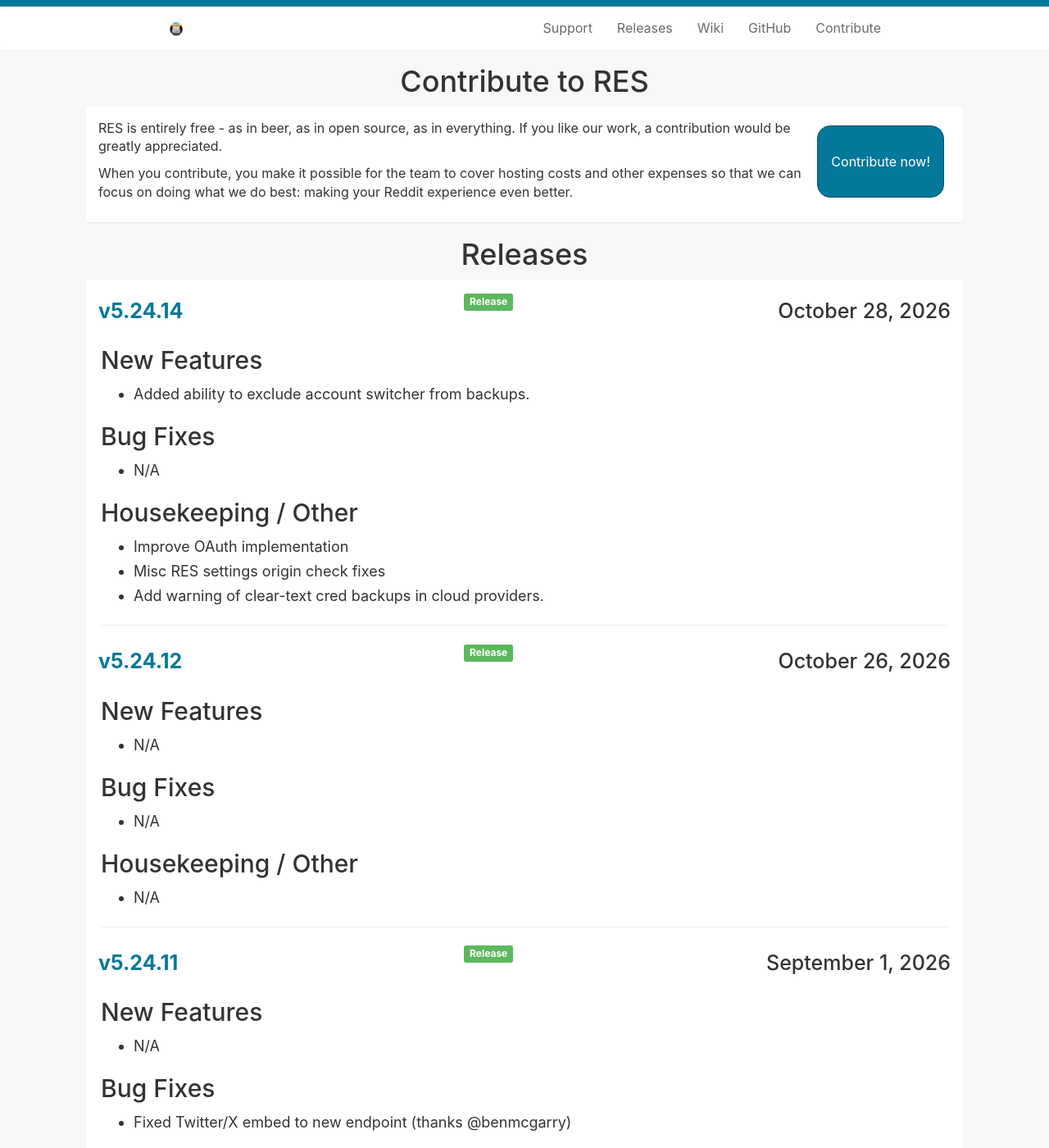
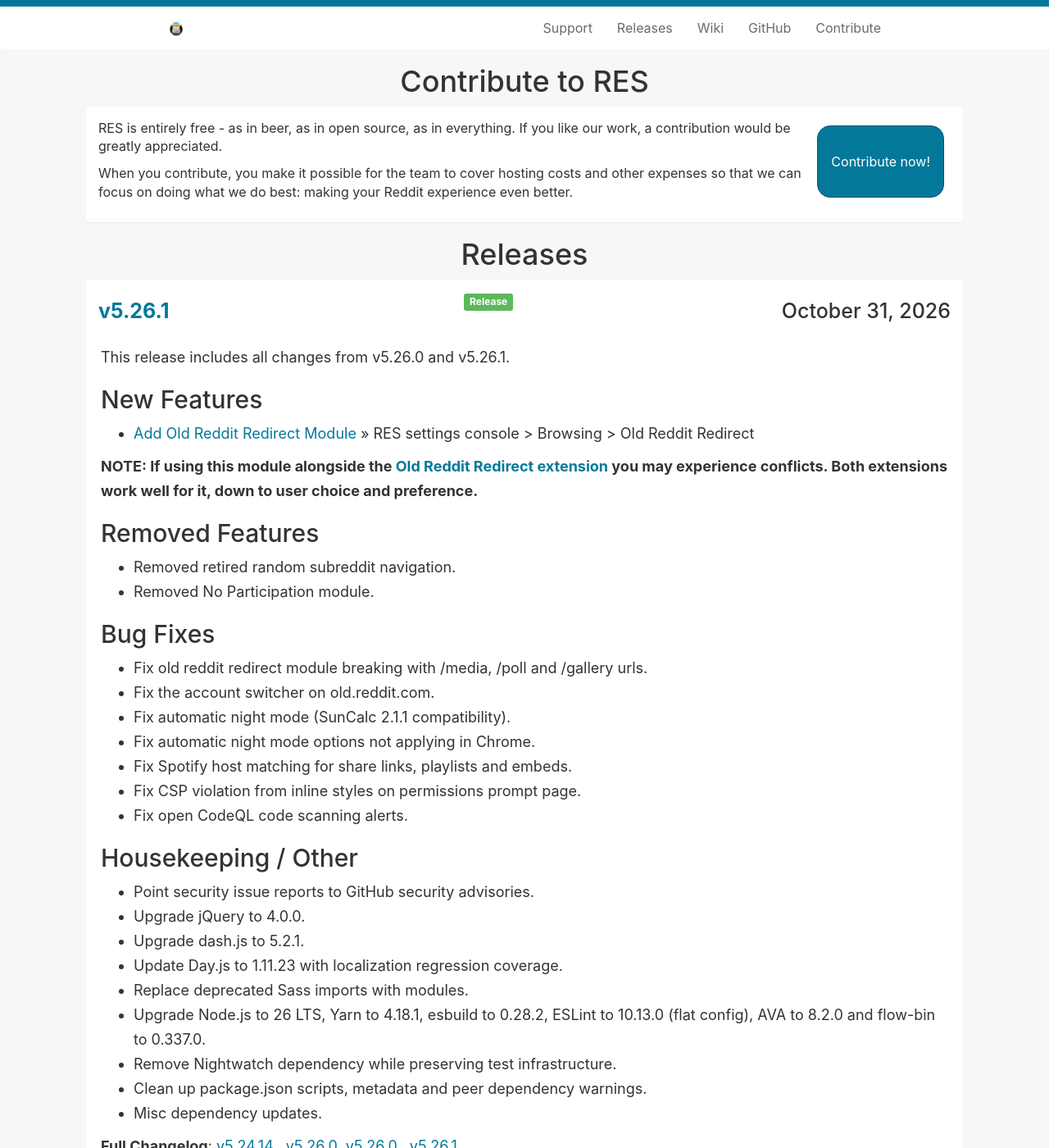
Before and after one commit to Reddit-Enhancement-Suite/Reddit-Enhancement-Suite.github.io, a Jekyll site: the page built from releases.html, in a window 1280 px wide and 1400 px high. Shown: the whole window at 82% size. Built offline with Jekyll 4.4.1, drawn with Linux system fonts in a browser that asks for light colours; some of the changed text lies outside the part shown.

Commit message:
Add v5.26.1 release notes and update versions
Co-authored-by: Copilot <223556219+Copilot@users.noreply.github.com>

```diff
--- a/_config.yml
+++ b/_config.yml
@@ -7,5 +7,5 @@ google_analytics: UA-17650786-1
 permalink: pretty
 
 # Versions
-chrome_version: v5.24.14
-firefox_version: v5.24.14
+chrome_version: v5.26.1
+firefox_version: v5.26.1
--- /dev/null
+++ b/_posts/2026-10-31-5261.md
@@ -0,0 +1,44 @@
+---
+layout: releases
+title:  v5.26.1
+permalink: releases/5.26.1
+tags:
+- Release
+---
+
+This release includes all changes from v5.26.0 and v5.26.1.
+
+### New Features
+
+- [Add Old Reddit Redirect Module](https://old.reddit.com/r/Enhancement/#res:settings/oldRedditRedirect) >> RES settings console > Browsing > Old Reddit Redirect
+
+**NOTE: If using this module alongside the [Old Reddit Redirect extension](https://github.com/tom-james-watson/old-reddit-redirect) you may experience conflicts. Both extensions work well for it, down to user choice and preference.**
+
+### Removed Features
+
+- Removed retired random subreddit navigation.
+- Removed No Participation module.
+
+### Bug Fixes
+
+- Fix old reddit redirect module breaking with /media, /poll and /gallery urls.
+- Fix the account switcher on old.reddit.com.
+- Fix automatic night mode (SunCalc 2.1.1 compatibility).
+- Fix automatic night mode options not applying in Chrome.
+- Fix Spotify host matching for share links, playlists and embeds.
+- Fix CSP violation from inline styles on permissions prompt page.
+- Fix open CodeQL code scanning alerts.
+
+### Housekeeping / Other
+
+- Point security issue reports to GitHub security advisories.
+- Upgrade jQuery to 4.0.0.
+- Upgrade dash.js to 5.2.1.
+- Update Day.js to 1.11.23 with localization regression coverage.
+- Replace deprecated Sass imports with modules.
+- Upgrade Node.js to 26 LTS, Yarn to 4.18.1, esbuild to 0.28.2, ESLint to 10.13.0 (flat config), AVA to 8.2.0 and flow-bin to 0.337.0.
+- Remove Nightwatch dependency while preserving test infrastructure.
+- Clean up package.json scripts, metadata and peer dependency warnings.
+- Misc dependency updates.
+
+**Full Changelog**: [v5.24.14...v5.26.0](https://github.com/honestbleeps/Reddit-Enhancement-Suite/compare/v5.24.14...v5.26.0), [v5.26.0...v5.26.1](https://github.com/honestbleeps/Reddit-Enhancement-Suite/compare/v5.26.0...v5.26.1)
```
